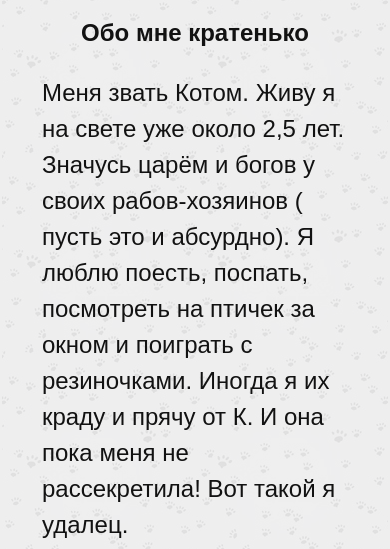
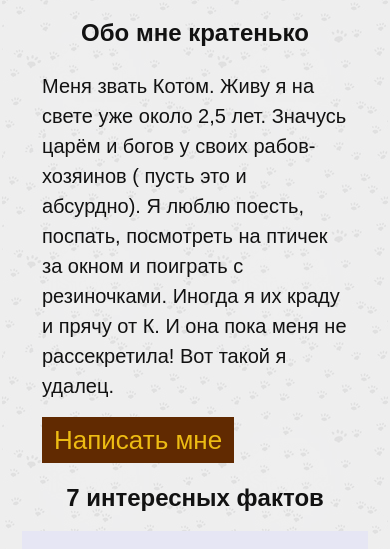
Before and after one commit to KateGoncharik/cat-page, a plain HTML site: page index.html in a window 390 px wide. Shown: the part 221-770 px from the top of the page. Drawn offline with Linux system fonts and the light colour scheme.

Commit message:
content-text

```diff
--- a/style.css
+++ b/style.css
@@ -507,7 +507,7 @@ body {
 
 	.content-text,
 	.facts-text {
-		font-size: 24px;
+		font-size: 20px;
 	}
 
 	.hello-words {
```
Also changed, not shown: index.html (+1 -3 lines).
